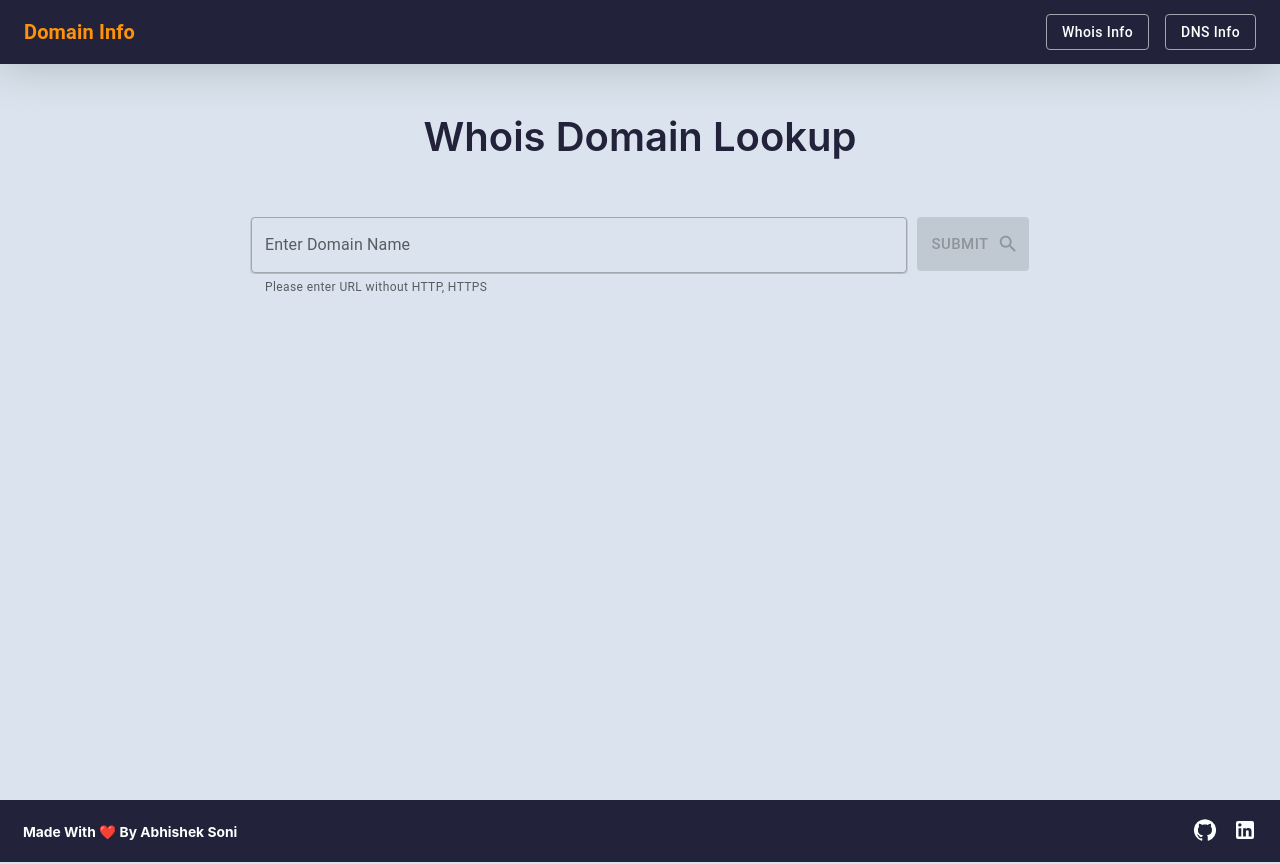
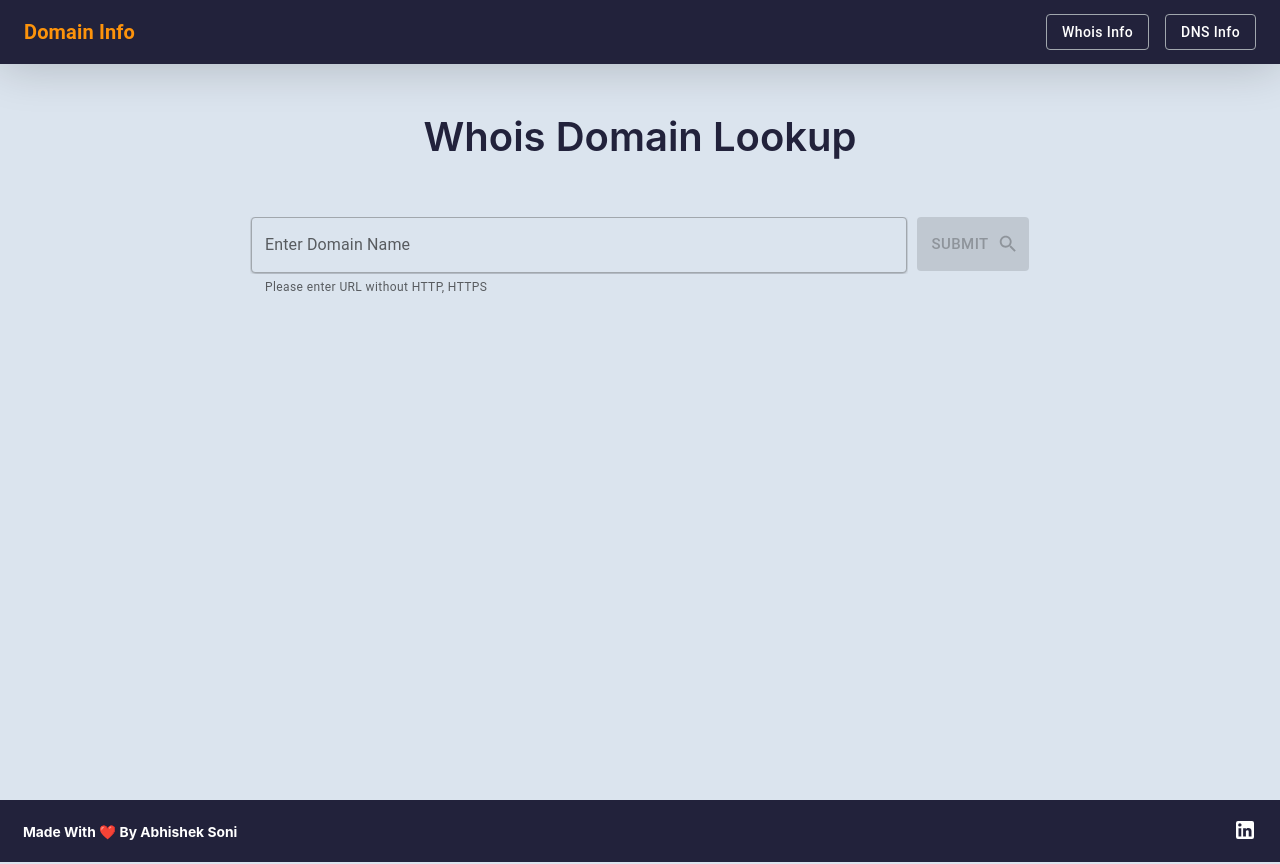
Before and after one commit to abhi-soni/domain-info, a React (Create React App) app: page / in a window 1280 px wide. Built offline with nearby package versions, Linux system fonts and the light colour scheme.

Commit message:
Made GitHub profile icon hidden temporarily

```diff
--- a/src/Components/Footer/Footer.js
+++ b/src/Components/Footer/Footer.js
@@ -9,9 +9,9 @@ const Footer = () => {
             <div className='footer_area'>
                 <span>Made with ❤️ by Abhishek Soni</span>
                 <span className='footer_links'>
-                    <IconButton sx={{ color: '#FEFDF8' }}>
+                    {/* <IconButton sx={{ color: '#FEFDF8' }}>
                         <a id='github' href='https://github.com/abhi-soni/' title="Github Profile Link" target='_blank' rel="noopener noreferrer"> <GitHubIcon /></a>
-                    </IconButton>
+                    </IconButton> */}
                     <IconButton sx={{ color: '#FEFDF8', paddingRight: 0 }}>
                         <a id="linkedin" href='https://www.linkedin.com/in/abhisheksoni2/' title="Linkedin Profile Link" target='_blank' rel="noopener noreferrer"><LinkedInIcon /></a>
                     </IconButton>
```
